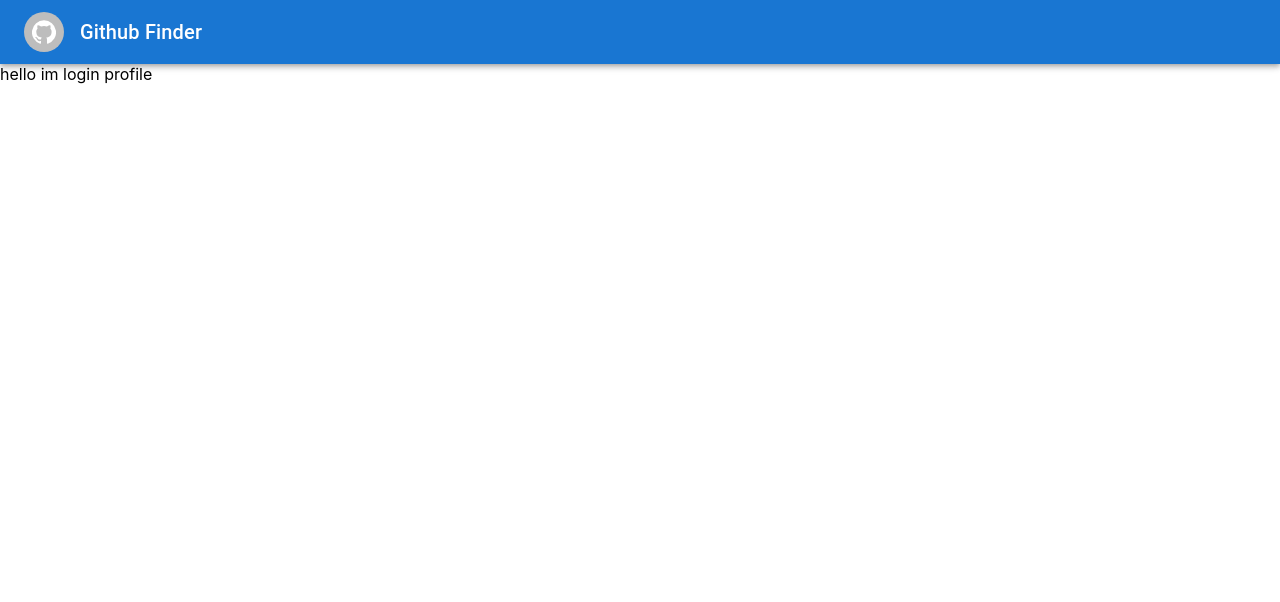
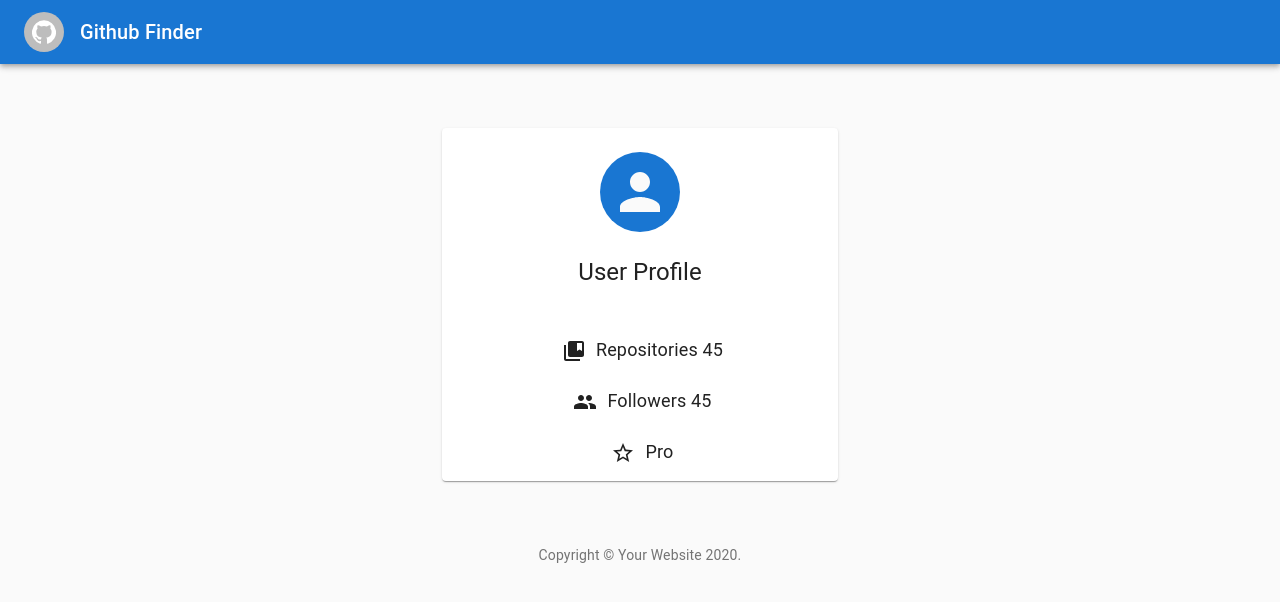
Before and after one commit to rashmiranganath/Github-Finder-ReactJs, a React (Create React App) app: page /user in a window 1280 px wide. Shown: the top 602 px of the page. Built offline with nearby package versions, Linux system fonts and the light colour scheme.

Commit message:
designed profile page

```diff
--- a/src/components/githubFinder.js
+++ b/src/components/githubFinder.js
@@ -1,4 +1,4 @@
-import React, { useState } from "react";
+import React, { useState, useEffect } from "react";
 import Typography from '@material-ui/core/Typography'
 import { Grid } from '@material-ui/core';
 import { makeStyles } from '@material-ui/core/styles';
@@ -44,6 +44,8 @@ function GithubFinder(props) {
   const classes = useStyles();
   const [userData, setUserData] = useState([])
   const [dataLoaded, setDataLoaded] = useState(false)
+  // const [searchData , setSearchData] =
+
 
   const searchMessage = () => {
     return (
@@ -54,15 +56,34 @@ function GithubFinder(props) {
       </div>
     )
   }
-  const fetchUserData = async (userInput) => {
-    console.log("heeloim input ", (userInput))
-    const data = await searchUserApi(userInput)
-    setDataLoaded(true)
-    console.log(data)
-    setUserData(data)
-    console.log("updated", userData)
+  // const fetchUserData = async (userInput) => {
+  //   console.log("heeloim input ", (userInput))
+  //   const data = await searchUserApi(userInput)
+  //   setDataLoaded(true)
+  //   console.log(data)
+  //   setUserData(data)
+  //   console.log("updated", userData)
 
+  // }
+
+  useEffect(async (props) => {
+    if (dataLoaded) {
+      const result = await searchUserApi(props.userInput)
+      setDataLoaded(true)
+      console.log(result)
+      setUserData(result)
+    } else {
+      console.log("kkk")
+    }
+
+  });
+
+  const search = (props) => {
+
+    setDataLoaded(props.searchBtnClicked)
+    return renderUsers()
   }
+
 
   const renderUsers = () => {
     console.log("im not found", userData)
@@ -93,10 +114,10 @@ function GithubFinder(props) {
 
   return (
     <>
-      {props.searchBtnClicked ? fetchUserData(props.userInput) : searchMessage()}
-      {/* {props.updateSearchBtnClicked(!props.searchBtnClicked)} */}
-      {/* {userData && {renderUsers}} */}
-      {dataLoaded && (() => {renderUsers()})}
+      {/* {dataLoaded && renderUsers() } */}
+      {/* {search(props)} */}
+      {props.searchBtnClicked ? search(props) : searchMessage()}
+
     </>
 
   )
--- a/src/components/login.js
+++ b/src/components/login.js
@@ -12,7 +12,8 @@ class Login extends React.Component {
     constructor(props) {
         super(props)
         this.state = {
-            isAuth: false
+            isAuth: false,
+            username: ""
 
         }
         console.log(this.props)
@@ -25,13 +26,19 @@ class Login extends React.Component {
         this.setState({
             isAuth: true
         }, () => {
+            localStorage.setItem('user', this.state.username);
             this.props.set(this.state.isAuth);
             this.props.history.push("/home")
         })
     }
 
+    setUserName = (name) => {
+        this.setState({
+            username: name
+        })
+    }
     navigateToSignup = () => {
-
+        this.props.history.push("/signUp")
     }
 
     Copyright = () => {
@@ -65,8 +72,8 @@ class Login extends React.Component {
                             <h2>Sign in</h2>
                         </Grid>
 
-                        <TextField label="Username" placeholder="Enter username" fullWidth required />
-                        <TextField label="Password" placeholder="Enter password" fullWidth required type="password" />
+                        <TextField label="Username" required value={this.state.username} onChange={(e) => { this.setUserName(e.target.value) }} placeholder="Enter username" fullWidth required />
+                        <TextField label="Password" required placeholder="Enter password" fullWidth required type="password" />
 
                         <FormControlLabel
                             control={
--- a/src/components/loginProfile.js
+++ b/src/components/loginProfile.js
@@ -1,7 +1,122 @@
-import React from 'react'
+import React from 'react';
+import Avatar from '@material-ui/core/Avatar';
+import Button from '@material-ui/core/Button';
+import CssBaseline from '@material-ui/core/CssBaseline';
+import TextField from '@material-ui/core/TextField';
+import FormControlLabel from '@material-ui/core/FormControlLabel';
+import Checkbox from '@material-ui/core/Checkbox';
+import Link from '@material-ui/core/Link';
+import Grid from '@material-ui/core/Grid';
+import Box from '@material-ui/core/Box';
+import LockOutlinedIcon from '@material-ui/icons/LockOutlined';
+import Typography from '@material-ui/core/Typography';
+import { makeStyles } from '@material-ui/core/styles';
+import Container from '@material-ui/core/Container';
+import Card from '@material-ui/core/Card';
+import PeopleIcon from '@material-ui/icons/People';
+import CollectionsBookmarkIcon from '@material-ui/icons/CollectionsBookmark';
+import StarOutlineIcon from '@material-ui/icons/StarOutline';
 
-function LoginProfile() {
-    return (<div>hello im login profile</div>)
+function Copyright() {
+    return (
+        <Typography variant="body2" color="textSecondary" align="center">
+            {'Copyright © '}
+            <Link color="inherit" href="https://material-ui.com/">
+                Your Website
+      </Link>{' '}
+            {new Date().getFullYear()}
+            {'.'}
+        </Typography>
+    );
 }
 
-export default LoginProfile
+const useStyles = makeStyles((theme) => ({
+
+    paper: {
+        marginTop: theme.spacing(8),
+        display: 'flex',
+        flexDirection: 'column',
+        alignItems: 'center',
+    },
+    avatar: {
+        margin: theme.spacing(3),
+        height: "80px",
+        width: "80px",
+        backgroundColor: theme.palette.primary.main,
+    },
+    form: {
+        width: '100%', // Fix IE 11 issue.
+        marginTop: theme.spacing(1),
+    },
+    submit: {
+        margin: theme.spacing(3, 0, 2),
+    },
+    username: {
+        margin: theme.spacing(3, 0, 2),
+        fontSize: "x-large",
+
+    },
+    details: {
+        margin: theme.spacing(1, 0, 2),
+        fontSize: "large",
+        marginRight: "5px"
+    },
+    alignIconAndContent: {
+        display: "flex",
+        alignItems: "center",
+    },
+    iconMargin: {
+        margin: "10px",
+        variant:"outlined"
+    }
+}));
+
+export default function LoginProfile() {
+    const classes = useStyles();
+    var username = localStorage.getItem("user")
+
+    return (
+        <Container component="main" maxWidth="xs">
+            <CssBaseline />
+            <Card className={classes.paper}>
+                <Avatar className={classes.avatar}>
+                </Avatar>
+                <Typography component="h1" variant="h5">
+                    User Profile
+                </Typography>
+                <Typography className={classes.username}>
+                    {username}
+                </Typography>
+                <Grid className={classes.alignIconAndContent}>
+                    <Grid className={classes.iconMargin}>
+                        <CollectionsBookmarkIcon />
+                    </Grid>
+                    <Grid>
+                        <Typography className={classes.details}>
+                            Repositories 45
+                        </Typography >
+                    </Grid>
+                </Grid>
+                <Grid className={classes.alignIconAndContent}>
+                    <Grid className={classes.iconMargin}>
+                        <PeopleIcon />
+                    </Grid>
+                    <Grid>
+                        <Typography className={classes.details}>Followers 45 </Typography>
+                    </Grid>
+                </Grid>
+                <Grid className={classes.alignIconAndContent}>
+                    <Grid className={classes.iconMargin}>
+                        <StarOutlineIcon />
+                    </Grid>
+                    <Grid>
+                        <Typography className={classes.details}>Pro </Typography>
+                    </Grid>
+                </Grid>
+            </Card>
+            <Box mt={8}>
+                <Copyright />
+            </Box>
+        </Container >
+    );
+}
```
